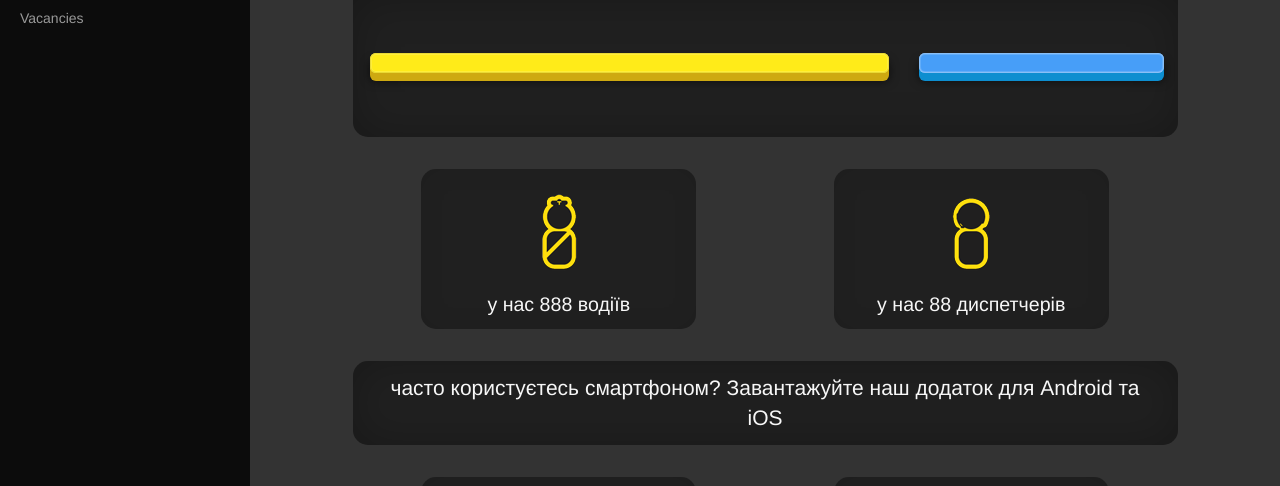
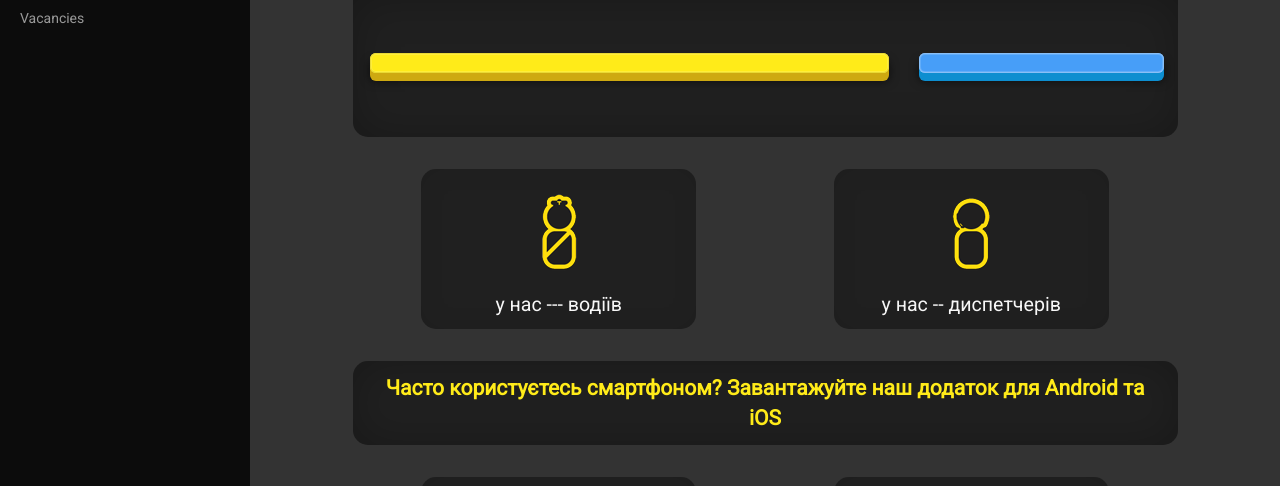
Before and after one commit to aneroin/joker, a PHP site: page /app/index in a window 1280 px wide. Shown: the part 221-707 px from the top of the page. Run offline with PHP 8.4, Linux system fonts and the light colour scheme; data that the repository does not hold is empty; a stand-in replaces the project's code that opens the database connection.

Commit message:
font
changed font to Roboto
added favicon
added dynamic title including
changed header / footer including method

```diff
--- a/app/controllers/error.php
+++ b/app/controllers/error.php
@@ -1,9 +1,10 @@
 <?php
 	class Error extends Controller  {
 		public function __construct() {
+			$title = "sorry";
 			parent::__construct();
 			$this->view->msg = 'sorry, there are no such file';
-			$this->view->render('error/index');
+			$this->view->render('error/index',null,$title);
 		}
 
 	}
--- a/app/controllers/index.php
+++ b/app/controllers/index.php
@@ -2,6 +2,7 @@
 session_start();
 	class Index extends Controller  {
 		public function __construct($locale = null) {
+			$title = "Taxi Joker";
 			parent::__construct();
 			//if locale param is set - setting up session variables
 			if (isset($locale)) {
@@ -18,7 +19,7 @@ session_start();
 			//model init with locale params from sessing variables
     		$model = new Index_Model($_SESSION['lang'],$_SESSION['local']);
     		//rendering index page
-			$this->view->render('index/index',$model->data);
+			$this->view->render('index/index',$model->data,$title);
 		}
 	}
 ?>
--- a/app/controllers/method_error.php
+++ b/app/controllers/method_error.php
@@ -1,9 +1,10 @@
 <?php
 	class MethodError extends Controller  {
 		public function __construct() {
+			$title = "sorry";
 			parent::__construct();
 			$this->view->msg = 'sorry, there are no such method';
-			$this->view->render('error/index');
+			$this->view->render('error/index',null,$title);
 		}
 
 	}
--- a/app/controllers/prices.php
+++ b/app/controllers/prices.php
@@ -2,6 +2,7 @@
 session_start();
 	class Prices extends Controller  {
 		public function __construct($locale = null) {
+			$title = "Taxi Joker - Prices";
 			parent::__construct();
 			//if locale param is set - setting up session variables
 			if (isset($locale)) {
@@ -18,7 +19,7 @@ session_start();
 			//model init with locale params from sessing variables
     		$model = new Prices_Model($_SESSION['lang'],$_SESSION['local']);
     		//rendering index page
-			$this->view->render('prices/index',$model->data);
+			$this->view->render('prices/index',$model->data,$title);
 		}
 	}
 ?>
--- a/app/css/colors-dark.css
+++ b/app/css/colors-dark.css
@@ -8,7 +8,7 @@ body {
    	background-repeat: no-repeat;
     background-position: right bottom;
 	background-size: contain;
-	font-family: helvetica, serif;
+	font-family: 'Roboto', sans-serif;
 }
 
 .accent {
@@ -36,6 +36,15 @@ body {
 }
 
 #accent-row {
+  color: #FFEB19;
+  background-color: rgba(25,25,25,0.7);
+  -webkit-box-shadow: inset 0px 0px 45px -2px rgba(0,0,0,0.25);
+  -moz-box-shadow: inset 0px 0px 45px -2px rgba(0,0,0,0.25);
+  box-shadow: inset 0px 0px 45px -2px rgba(0,0,0,0.25);
+}
+
+#news-row {
+  color: #F7F7F7;
   background-color: rgba(25,25,25,0.7);
   -webkit-box-shadow: inset 0px 0px 45px -2px rgba(0,0,0,0.25);
   -moz-box-shadow: inset 0px 0px 45px -2px rgba(0,0,0,0.25);
--- a/app/css/markup.css
+++ b/app/css/markup.css
@@ -105,6 +105,15 @@ body {
 	border-bottom-left-radius: 15px;
 }
 
+.table > thead > tr > th,
+.table > tbody > tr > th,
+.table > tfoot > tr > th,
+.table > thead > tr > td,
+.table > tbody > tr > td,
+.table > tfoot > tr > td {
+	font-size: 1.2em;
+}
+
 #accent-photo {
 	min-width: auto;
 	min-height: 200px;
@@ -135,6 +144,15 @@ body {
 	min-height: 100%;
 	font-size: 1.5em;
 	text-align: center;
+	font-weight: 700;
+}
+
+#news-row {
+	padding: 12px 24px;
+	min-width: auto;
+	min-height: 100%;
+	font-size: 1.5em;
+	text-align: center;
 }
 
 .capital {
@@ -160,6 +178,7 @@ body {
     height: 60px;
     margin: auto;
     font-size: 0.8em;
+    font-weight: 700;
 }
 
 .info-panel .panel-footer-xs {
@@ -169,6 +188,7 @@ body {
     margin: auto -12px;
     padding-top: 12px;
     font-size: 0.8em;
+    font-weight: 700;
 }
 
 .whitespace-v {
@@ -188,7 +208,7 @@ body {
 
 .side {
 	position: fixed;
-    top: 50%;
+    top: 85%;
     right: 10px;
 }
 
--- a/app/libs/View.php
+++ b/app/libs/View.php
@@ -4,10 +4,10 @@
 
 		}
 
-		 public function render($name,$data=null) {
+		 public function render($name,$data=null,$title="Taxi Joker") {
+		 	require 'views/header.php';
 			require 'views/'.$name.'.php';
+			require 'views/footer.php';
 		 }
-
-		public $msg = 'hello';
 	}
 ?>
--- a/app/views/error/index.php
+++ b/app/views/error/index.php
@@ -1,4 +1,2 @@
-<?php require 'views/header.php'; ?>
 <hr>
 <?php echo $this->msg; ?>
-<?php require 'views/footer.php'; ?>
--- a/app/views/header.php
+++ b/app/views/header.php
@@ -1,9 +1,11 @@
 <!DOCTYPE html>
 <html>
 <head>
+	<title><?php echo $title; ?></title>
+	<link rel="icon" type="image/png" href="<?php echo URL; ?>img/favicon_light.png">
 	<meta charset="UTF-8">
 	<meta name="viewport" content="width=device-width, initial-scale=1">
-
+	<link href='https://fonts.googleapis.com/css?family=Roboto:400,100&subset=latin,cyrillic,cyrillic-ext' rel='stylesheet' type='text/css'>
 	<script src="<?php echo URL; ?>jquery/jquery-2.1.4.js"></script>
 	<script src="<?php echo URL; ?>jquery/scroll.js"></script>
 	<script src="<?php echo URL; ?>jquery/formprocess.js"></script>
@@ -13,7 +15,6 @@
 	<link rel="stylesheet" type="text/css" href="<?php echo URL; ?>css/markup.css">
 	<link rel="stylesheet" type="text/css" href="<?php echo URL; ?>css/colors-dark.css">
 	<link rel="stylesheet" type="text/css" href="<?php echo URL; ?>css/buttons3d.css">
-
 
 </head>
 <body style="background-image: url('/../img/<?php echo $_SESSION['local'] ?>.png')">
@@ -48,7 +49,7 @@
 				</div>
 
 				<li class="sidebar-brand clearfix">
-					<a href=""> <img src="img/logo.png" style="min-width: 80%; width: 80%; min-height: auto; height: auto; padding: 0px 20px;"> </a>
+					<a href=""> <img src="img/logo.png" alt="таксі джокер" style="min-width: 80%; width: 80%; min-height: auto; height: auto; padding: 0px 20px;"> </a>
 				</li>
 				<li>
 					<a href="index"> Index </a>
--- a/app/views/index/index.php
+++ b/app/views/index/index.php
@@ -1,4 +1,3 @@
-<?php require 'views/header.php'; ?>
 <!-- accent of the page -->
 	<!-- photo background -->
 	<div class="row rounded-up" id="accent-photo">
@@ -35,14 +34,14 @@
 					<a href=""> стати водієм </a>
 				</div>
 				<div class="panel-text col-xs-6 col-md-12" >
-					 у нас 888 водіїв
+					 у нас --- водіїв
 				</div>
 			</div>
 			<div class="panel-footer-xs hidden-md hidden-lg capital">
 				<a href=""> стати водієм </a>
 			</div>
 		</div>
-		 <p class="whitespace-h visible-xs"> </p>
+		 <p class="whitespace-h visible-xs  visible-sm"> </p>
 		<!-- information panel -->
 		<div class="col-md-4 col-md-offset-2 info-panel text-center rounded">
 			<div class="row">
@@ -50,14 +49,14 @@
 					 <img border="0" src="<?php echo URL; ?>img/operator.png">
 				</div>
 				<div class="panel-footer hidden-xs hidden-sm col-xs-12 capital">
-					<a href=""> стати диспетчером </a>
+					<a href="" target="_blank"> стати диспетчером </a>
 				</div>
 				<div class="panel-text col-xs-6 col-md-12" >
-					у нас 88 диспетчерів
+					у нас -- диспетчерів
 				</div>
 			</div>
 			<div class="panel-footer-xs hidden-md hidden-lg capital">
-				<a href=""> стати диспетчером </a>
+				<a href="" target="_blank"> стати диспетчером </a>
 			</div>
 		</div>
 	</div>
@@ -65,7 +64,7 @@
 	<!-- information -->
 	<p class="whitespace-h"> </p>
 	<div class="row rounded" id="accent-row">
-		часто користуєтесь смартфоном? Завантажуйте наш додаток для Android та iOS
+		Часто користуєтесь смартфоном? Завантажуйте наш додаток для Android та iOS
 	</div>
 
 	<!-- information -->
@@ -78,17 +77,17 @@
 				 <img border="0" src="<?php echo URL; ?>img/gplay.png">
 			</div>
 			<div class="panel-footer hidden-xs hidden-sm col-xs-12 capital">
-				<a href=""> завантажити</a>
+				<a href="https://play.google.com/store/apps/details?id=tenopol.joker&hl=ua" target="_blank"> завантажити</a>
 			</div>
 			<div class="panel-text col-xs-6 col-md-12" >
 				Play Market
 			</div>
 		</div>
 			<div class="panel-footer-xs hidden-md hidden-lg capital">
-				<a href=""> завантажити</a>
+				<a href="https://play.google.com/store/apps/details?id=tenopol.joker&hl=ua" target="_blank"> завантажити</a>
 			</div>
 		</div>
-		 <p class="whitespace-h visible-xs"> </p>
+		 <p class="whitespace-h visible-xs  visible-sm"> </p>
 		<!-- information panel -->
 		<div class="col-md-4 col-md-offset-2 info-panel text-center rounded">
 		<div class="row">
@@ -96,18 +95,72 @@
 				 <img border="0" src="<?php echo URL; ?>img/astore.png">
 			</div>
 			<div class="panel-footer hidden-xs hidden-sm col-xs-12 capital">
-				<a href=""> завантажити</a>
+				<a href="" target="_blank"> завантажити</a>
 			</div>
 			<div class="panel-text col-xs-6 col-md-12" >
 				App Store
 			</div>
 		</div>
 			<div class="panel-footer-xs hidden-md hidden-lg capital">
-				<a href=""> завантажити</a>
+				<a href="" target="_blank"> завантажити</a>
 			</div>
 		</div>
 	</div>
 
+
+	<!-- information -->
+	<p class="whitespace-h"> </p>
+	<div class="row rounded" id="news-row">
+		<p class="whitespace-h"> </p>
+		останні новини
+		<p class="whitespace-h"> </p>
+	</div>
+
+<!-- information -->
+	<p class="whitespace-h"> </p>
+	<div class="row rounded" id="accent-row">
+		Користуєтесь соціальними мережами? Долучайтесь до нас!
+	</div>
+
+	<!-- information -->
+	<p class="whitespace-h"> </p>
+	<div class="row">
+		<!-- information panel -->
+		<div class="col-md-4 col-md-offset-1 info-panel text-center rounded" >
+		<div class="row">
+			<div class="col-xs-6 col-md-12" >
+				 <img border="0" src="<?php echo URL; ?>img/vk.png">
+			</div>
+			<div class="panel-footer hidden-xs hidden-sm col-xs-12 capital">
+				<a href="http://vk.com/taxi.joker" target="_blank"> долучитись</a>
+			</div>
+			<div class="panel-text col-xs-6 col-md-12" >
+				вконтакті
+			</div>
+		</div>
+			<div class="panel-footer-xs hidden-md hidden-lg capital">
+				<a href="http://vk.com/taxi.joker" target="_blank"> долучитись</a>
+			</div>
+		</div>
+		 <p class="whitespace-h visible-xs visible-sm"> </p>
+		<!-- information panel -->
+		<div class="col-md-4 col-md-offset-2 info-panel text-center rounded">
+		<div class="row">
+			<div class="col-xs-6 col-md-12" >
+				 <img border="0" src="<?php echo URL; ?>img/fb.png">
+			</div>
+			<div class="panel-footer hidden-xs hidden-sm col-xs-12 capital">
+				<a href="" target="_blank"> долучитись</a>
+			</div>
+			<div class="panel-text col-xs-6 col-md-12" >
+				фейсбук
+			</div>
+		</div>
+			<div class="panel-footer-xs hidden-md hidden-lg capital">
+				<a href="" target="_blank"> долучитись</a>
+			</div>
+		</div>
+	</div>
 
 	<!-- form panel -->
 	<p class="whitespace-h"> </p>
@@ -138,13 +191,12 @@
 			</form>
 		</div>
 		<!-- form image -->
-		<div class="col-md-4 hidden-xs">
-			 <div class="whitespace-h"> - </div>
-			 <div class="whitespace-h"> - </div>
-			 <div class="whitespace-h"> - </div>
+		<div class="col-md-4 hidden-xs hidden-sm">
+
+			<img border="0" src="<?php echo URL; ?>img/form.png" style="max-width: 90%; height: 70%; margin-top: 15%;"> </img>
+
 		</div>
 	</div>
-
 
 
 	<!-- scrollers -->
@@ -196,6 +248,3 @@
 		    });
 		})
 	</script>
-
-
-<?php require 'views/footer.php'; ?>
--- a/app/views/prices/index.php
+++ b/app/views/prices/index.php
@@ -1,4 +1,3 @@
-<?php require 'views/header.php'; ?>
 <!-- accent of the page -->
 	<!-- photo background -->
 	<div class="row rounded-up" id="accent-photo">
@@ -216,7 +215,3 @@
 	<a data-id="top" class="scroll-link totop top visible-xs">
 		<img class="img-circle" src="img/up-s.png">
 	</a>
-
-
-
-<?php require 'views/footer.php'; ?>
```
Lines whose indentation alone changed are shown as unchanged.
